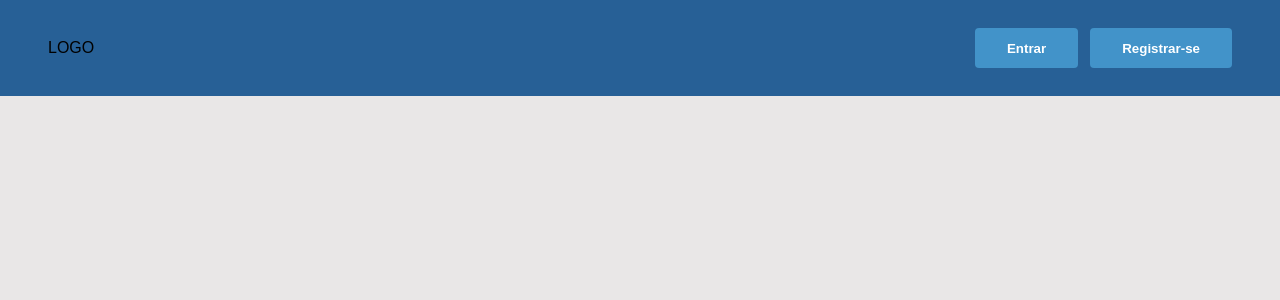
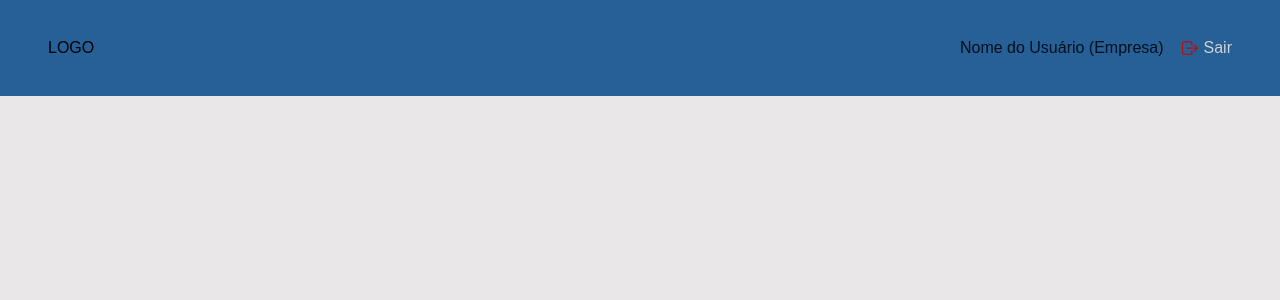
Before and after one commit to RafaelManfrim/MEIHelp_NextJS, a Next.js app: page / in a window 1280 px wide. Shown: the top 300 px of the page. Built offline with nearby package versions, Linux system fonts and the light colour scheme.

Commit message:
Visual Header aprimorado

```diff
--- a/src/components/template/Header/index.tsx
+++ b/src/components/template/Header/index.tsx
@@ -1,15 +1,13 @@
 import { IoLogOutOutline } from "react-icons/io5"
-import { HeaderContainer, LogoArea, ActionsArea, HeaderButton, InfoArea, LogoutButton, LogoutButtonText } from "./styles"
+import { HeaderContainer, LogoArea, ActionsArea, HeaderButton, InfoArea, LogoutButton, LogoutButtonText, UserAccountButton } from "./styles"
 
-interface HeaderProps {
-    landingHeader?: boolean;
-}
+export const Header = () => {
+    const isAuthenticated = true
 
-export const Header = ({ landingHeader }: HeaderProps) => {
     return (
         <HeaderContainer>
             <LogoArea>LOGO</LogoArea>
-            {landingHeader ? (
+            {!isAuthenticated ? (
                 <ActionsArea>
                     <HeaderButton>Entrar</HeaderButton>
                     <HeaderButton>Registrar-se</HeaderButton>
@@ -17,7 +15,7 @@ export const Header = ({ landingHeader }: HeaderProps) => {
             ) : (
                 <ActionsArea>
                     <InfoArea>
-                        Nome do usuário(empresa)
+                        <UserAccountButton>Nome do Usuário (Empresa)</UserAccountButton>
                     </InfoArea>
                     <LogoutButton>
                         <IoLogOutOutline />
--- a/src/components/template/Header/styles.ts
+++ b/src/components/template/Header/styles.ts
@@ -36,15 +36,19 @@ export const InfoArea = styled.div`
     margin-right: 1rem;
     font-size: 1rem;
     color: var(--dark-blue);
+    display: flex;
+`
+
+export const UserAccountButton = styled.span`
     cursor: pointer;
 
     &:hover {
-        filter: brightness(0.5);
+        color: var(--black);
     }
 `
 
 export const LogoutButton = styled.div`
-    font-size: 1.75rem;
+    font-size: 1.25rem;
     display: flex;
     align-items: center;
     justify-content: center;
```
